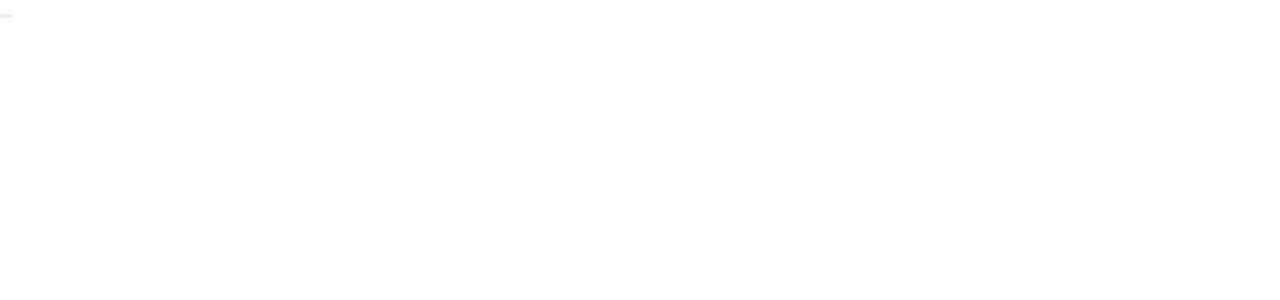
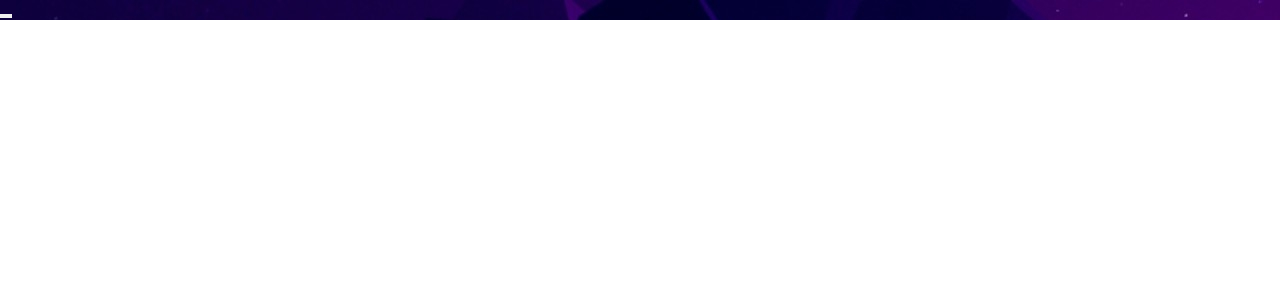
Before and after one commit to mahmudk313/Users-list-react, a React (Create React App) app: page / in a window 1280 px wide. Shown: the top 300 px of the page. Built offline with nearby package versions, Linux system fonts and the light colour scheme.

Commit message:
img folder created and image added to App.css

```diff
--- a/src/App.css
+++ b/src/App.css
@@ -3,3 +3,6 @@
   margin: 0;
   box-sizing: border-box;
 }
+main {
+  background-image: url(img/wallpapersden.com_huawei-4k-stock-abstract_3840x2160.jpg);
+}
```
Also changed, not shown: src/img/wallpapersden.com_huawei-4k-stock-abstract_3840x2160.jpg (added).
